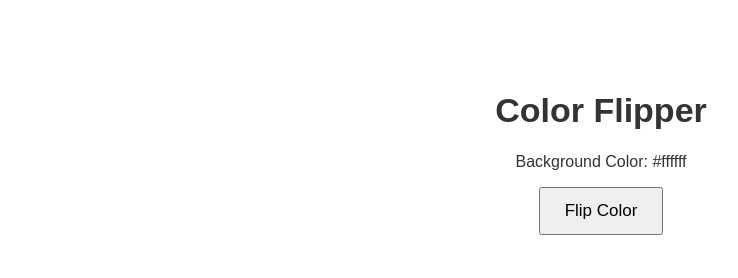
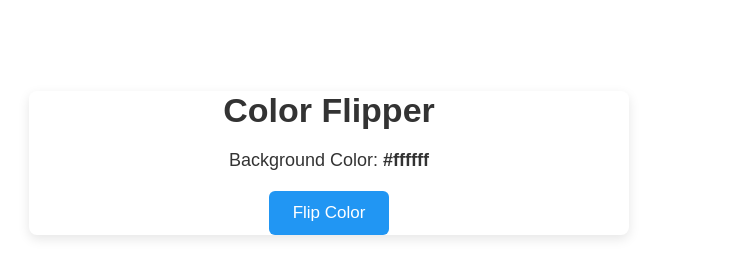
Before and after one commit to Noumancoding/color-flipper-js, a plain HTML site: page index.html in a window 1280 px wide. Shown: the whole page, without its empty margins (39-777 px from the left). Drawn offline with Linux system fonts and the light colour scheme.

Commit message:
Update style.css

```diff
--- a/style.css
+++ b/style.css
@@ -3,20 +3,44 @@ body {
     background-color: #ffffff;
     color: #333;
     text-align: center;
-    padding: 60px; /* Or 20px based on your design */
+    padding: 60px;
+    transition: background-color 0.4s ease-in-out;
 }
 
 .container {
-    max-width: 500px;
-    margin: 0 auto;
+    max-width: 600px;
+    margin: 0 auto
+    padding: 40px;
+    background-color: #fff;
+    border-radius: 8px;
+    box-shadow: 0 4px 12px rgba(0, 0, 0, 0.1);
 }
 
 h1 {
     font-size: 34px;
+    margin-bottom: 20px;
+}
+
+p {
+    font-size: 18px;
+    margin-bottom: 20px;
+}
+
+#color-value {
+    font-weight: bold;
 }
 
 #flipBtn {
     padding: 12px 24px;
     font-size: 17px;
     cursor: pointer;
+    border: none;
+    background-color: #2196f3;
+    color: white;
+    border-radius: 6px;
+    transition: background-color 0.3s ease;
 }
+
+#flipBtn:hover {
+    background-color: #1976d2;
+}
```
